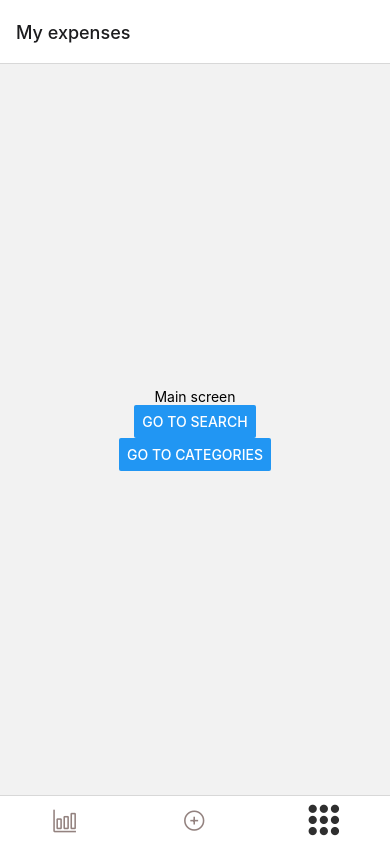
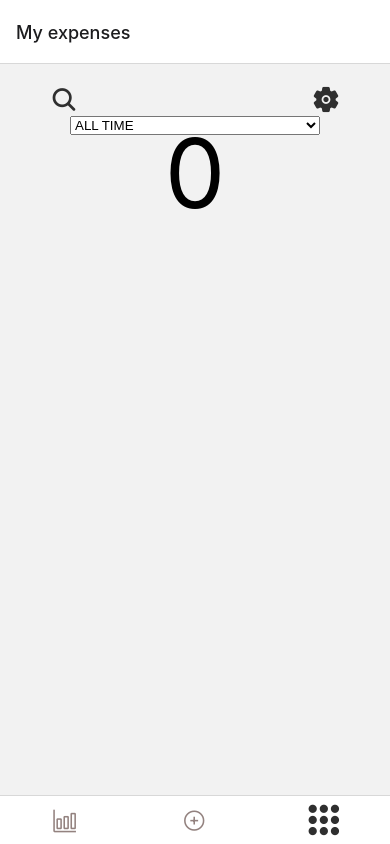
Before and after one commit to manelli/monyto, a React Native app: screen /MainTab in a window 390 px wide. Built offline with nearby package versions, Linux system fonts and the light colour scheme.

Commit message:
Main screen basics

```diff
--- a/src/app/screens/MainScreen.js
+++ b/src/app/screens/MainScreen.js
@@ -1,15 +1,154 @@
-import { View, Text, Button } from 'react-native';
+import { Text, View, SectionList, StyleSheet, Pressable } from 'react-native';
+import { Picker } from '@react-native-picker/picker';
+import Ionicons from '@expo/vector-icons/Ionicons';
+import { useState, useEffect } from 'react';
+import { multiGetData, groupByDate, transformCategories } from '../utils';
 
-export const MainScreen = ({ navigation }) => (
-    <View style={{ flex: 1, justifyContent: 'center', alignItems: 'center' }}>
-        <Text>Main screen</Text>
-        <Button
-            title="Go to Search"
-            onPress={() => navigation.navigate('Search')}
-        />
-        <Button
-            title="Go to Categories"
-            onPress={() => navigation.navigate('Categories')}
-        />
-    </View>
-)
+export const MainScreen = ({ navigation }) => {
+    const [period, setPeriod] = useState('');
+    const [amount, setAmount] = useState('0');
+    const [expenses, setExpenses] = useState([]);
+    const [allExpenses, setAllExpenses] = useState([]);
+    const [categories, setCategories] = useState({});
+
+    useEffect(() => {
+        fetchData();
+      }, []);
+
+    const fetchData = async () => {
+        const data = await multiGetData(['expenses', 'categories']);
+        const cats = transformCategories(data['categories'] || []);
+        const exps = groupByDate(data['expenses'] || [], cats);
+        for(i in exps)
+            exps[i]['date'] = new Date(exps[i]['title'])
+        exps.sort((a, b) => b.date - a.date)
+
+        setExpenses(exps);
+        setAllExpenses(exps);
+        setCategories(cats);
+    };
+
+    const filterExpenses = (p) => {
+        setPeriod(p);
+
+        const today = new Date();
+        let filtered;
+
+        if (p == 'today') {
+            filtered = allExpenses.filter((e) => e.title == today.toDateString())
+        } else if (p == 'week') {
+            const startWeek = new Date(today.setDate(today.getDate() - today.getDay()));
+            const endofWeek = new Date(today.setDate(today.getDate() - today.getDay()+6));
+            filtered = allExpenses.filter((e) => e.date >= startWeek && e.date <= endofWeek)
+        } else if (p == 'month') {
+            filtered = allExpenses.filter((e) =>
+                (e.date.getMonth() == today.getMonth()) && (e.date.getFullYear() == today.getFullYear())
+            )
+        } else if (p == 'year') {
+            filtered = allExpenses.filter((e) => e.date.getFullYear() == today.getFullYear())
+        } else {
+            filtered = allExpenses;
+        }
+
+        setExpenses(filtered);
+    };
+
+    return (
+        <View style={styles.container}>
+            <View style={styles.linksContainer}>
+                <View style={{marginLeft: 50}}>
+                    <Pressable onPress={() => navigation.navigate('Search')}>
+                        <Ionicons name='search' size={28} color='#2F2F2F' />
+                    </Pressable>
+                </View>
+                <View style={{marginRight: 50}}>
+                <Pressable onPress={() => navigation.navigate('Categories')}>
+                        <Ionicons name='settings' size={28} color='#2F2F2F' />
+                    </Pressable>
+                </View>
+            </View>
+
+            <View style={styles.periodContainer}>
+                <Picker
+                    mode='dialog'
+                    style={{width: 250}}
+                    selectedValue={period}
+                    onValueChange={(itemValue, itemIndex) => filterExpenses(itemValue)}>
+                        <Picker.Item label='ALL TIME' value='all' />
+                        <Picker.Item label='TODAY' value='today' />
+                        <Picker.Item label='THIS WEEK' value='week' />
+                        <Picker.Item label='THIS MONTH' value='month' />
+                        <Picker.Item label='THIS YEAR' value='year' />
+
+
+                </Picker>
+            </View>
+
+            <View style={styles.amountContainer}>
+                <Text style={styles.amountText}>{amount}</Text>
+            </View>
+
+            <View style={styles.listContainer}>
+                <SectionList
+                    sections={expenses}
+                    extraData={period}
+                    renderItem={({ item }) =>
+                        <View style={styles.itemContainer}>
+                            <Text style={styles.itemText}>{item.emoji}</Text>
+                            <Text style={styles.itemText}>{item.description}</Text>
+                            <Text style={styles.itemText}>-${item.amount}</Text>
+                        </View>
+                    }
+                    renderSectionHeader={({section: {title}}) => (
+                        <View style={styles.sectionContainer}>
+                            <Text style={styles.itemText}>{title}</Text>
+                        </View>
+                    )}
+                />
+            </View>
+        </View>
+    )
+}
+
+const styles = StyleSheet.create({
+    container: {
+        flex: 1,
+        flexDirection: 'column',
+    },
+    linksContainer: {
+        flexDirection: 'row',
+        justifyContent: 'space-between',
+        marginTop: 20,
+    },
+    periodContainer: {
+        flexDirection: 'row',
+        justifyContent: 'center',
+    },
+    amountContainer: {
+        marginTop: -20,
+        alignItems: 'center',
+    },
+    amountText: {
+        fontSize: 96
+    },
+    listContainer: {
+        alignItems: 'center',
+        fontSize: 21
+    },
+    itemContainer: {
+        flexDirection: 'row',
+        justifyContent: 'space-between',
+        padding: 2,
+    },
+    sectionContainer: {
+        marginTop: 21,
+        marginBottom: 5,
+        width: 300,
+        backgroundColor: '#92B4A7',
+        borderRadius: 5,
+        padding: 5,
+    },
+    itemText: {
+        fontSize: 20,
+    },
+});
--- a/src/app/screens/SearchScreen.js
+++ b/src/app/screens/SearchScreen.js
@@ -1,28 +1,6 @@
 import { useState, useEffect } from 'react';
 import { View, TextInput, Button, SectionList, Text, StyleSheet } from 'react-native';
-import { multiGetData } from '../utils';
-
-const groupByDate = (expenses, categories) => {
-    const groupedExpenses = {};
-    expenses.forEach((e) => {
-      const title = new Date(e.date).toDateString()
-      e['emoji'] = categories[e.category];
-      if (groupedExpenses[title]) {
-        groupedExpenses[title].data.push(e);
-      } else {
-        groupedExpenses[title] = { title, data: [e] };
-      }
-    });
-    return Object.values(groupedExpenses);
-};
-
-const transformCategories = (cats) => {
-    const descriptionEmoji = {};
-    for (const c of cats) {
-        descriptionEmoji[c.name] = c.emoji;
-    }
-    return descriptionEmoji;
-};
+import { multiGetData, groupByDate, transformCategories } from '../utils';
 
 export const SearchScreen = () => {
   const [searchText, setSearchText] = useState('');
--- a/src/app/utils/index.js
+++ b/src/app/utils/index.js
@@ -33,4 +33,26 @@ const multiGetData = async (keys) => {
 
 const randKey = () => (Math.random().toString(36).slice(2, 8))
 
-export { getData, storeData, multiGetData, randKey }
+const groupByDate = (expenses, categories) => {
+  const groupedExpenses = {};
+  expenses.forEach((e) => {
+    const title = new Date(e.date).toDateString()
+    e['emoji'] = categories[e.category];
+    if (groupedExpenses[title]) {
+      groupedExpenses[title].data.push(e);
+    } else {
+      groupedExpenses[title] = { title, data: [e] };
+    }
+  });
+  return Object.values(groupedExpenses);
+};
+
+const transformCategories = (cats) => {
+  const descriptionEmoji = {};
+  for (const c of cats) {
+      descriptionEmoji[c.name] = c.emoji;
+  }
+  return descriptionEmoji;
+};
+
+export { getData, storeData, multiGetData, randKey, groupByDate, transformCategories }
```
